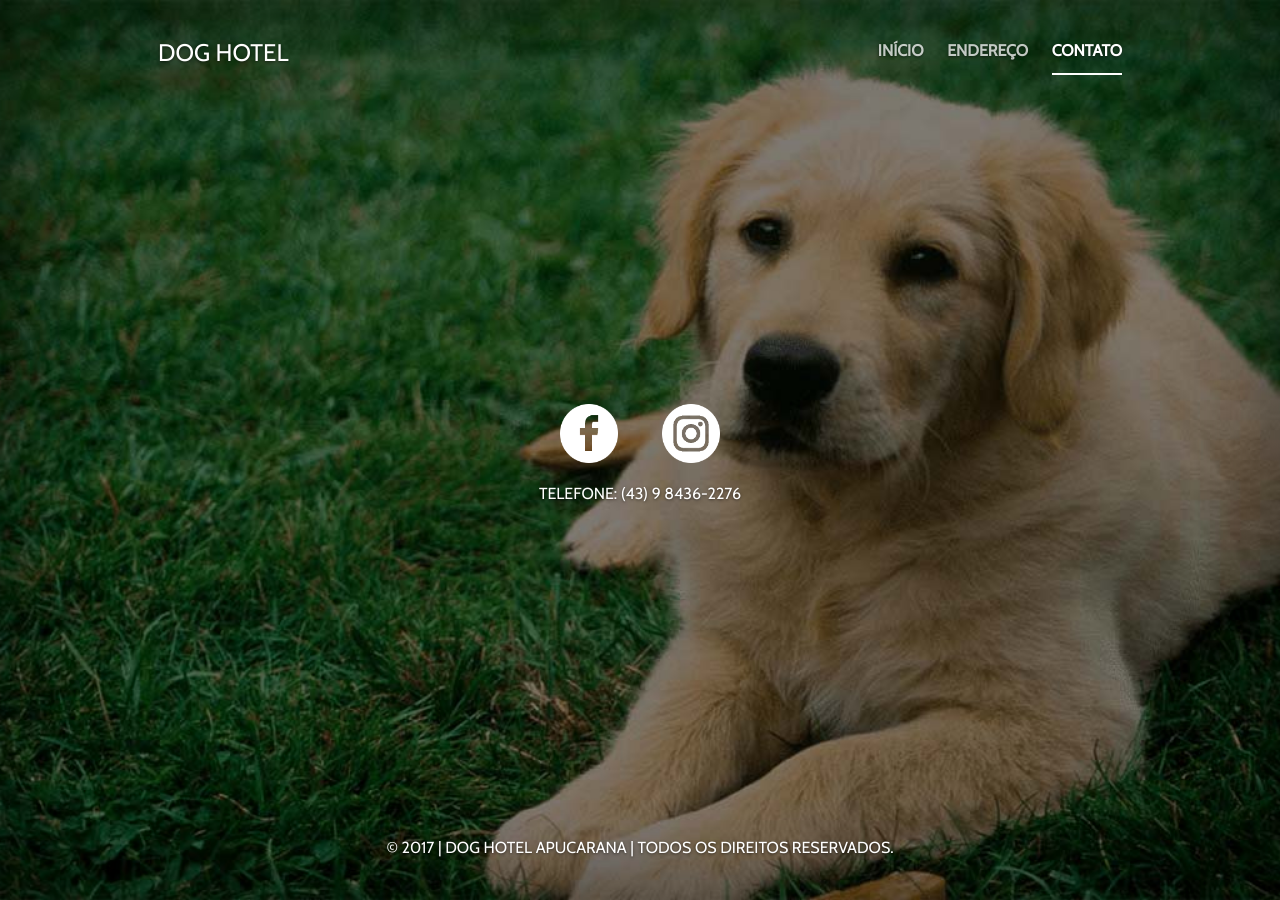
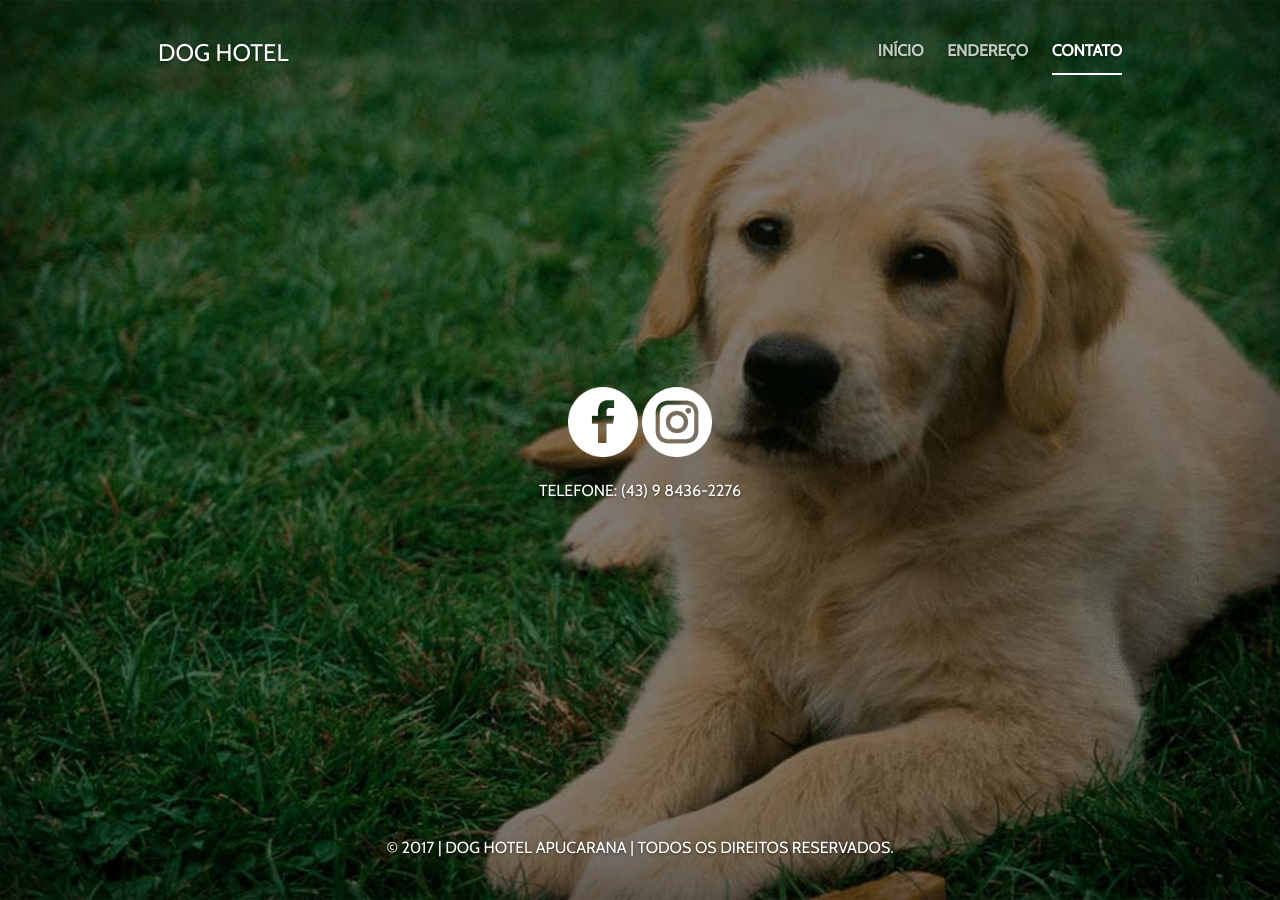
Before and after one commit to ConTTudOweb/hospedagemparacaesapucarana, a Jekyll site: the page built from contato.html, in a window 1280 px wide. Built offline with Jekyll 4.4.1, drawn with Linux system fonts in a browser that asks for light colours.

Commit message:
style and contato

```diff
--- a/assets/css/style.css
+++ b/assets/css/style.css
@@ -64,8 +64,7 @@ body {
 }
 
 .redessociais>a>img {
-  max-width: 10%;
-  padding: 20px;
+  width: 70px;
 }
 
 /* Padding for spacing */
@@ -110,7 +109,7 @@ body {
   border-bottom-color: #fff;
 }
 
-@media (min-width: 768px) {
+@media  (min-width: 768px) {
   .masthead-brand {
     float: left;
   }
@@ -152,7 +151,7 @@ body {
  * Affix and center
  */
 
-@media (min-width: 768px) {
+@media only screen {
   /* Pull out the header and footer */
   .masthead {
     position: fixed;
--- a/contato.html
+++ b/contato.html
@@ -9,6 +9,6 @@ permalink: /contato/
 <div class="redessociais">
     <a href="https://www.facebook.com/hospedagemparacaesapucarana/" target="_blank"><img src="{{ '/assets/img/facebook.png' | prepend: site.baseurl }}"></a>
     <a href="https://www.instagram.com/hospedagemparacaesapucarana/" target="_blank"><img src="{{ '/assets/img/instagram.png' | prepend: site.baseurl }}"></a>
-</div>
+</div><br>
 <!--<p>E-MAIL: CONTATO@CONTATO.COM.BR</p>-->
 <p>TELEFONE: (43) 9 8436-2276</p>
```
